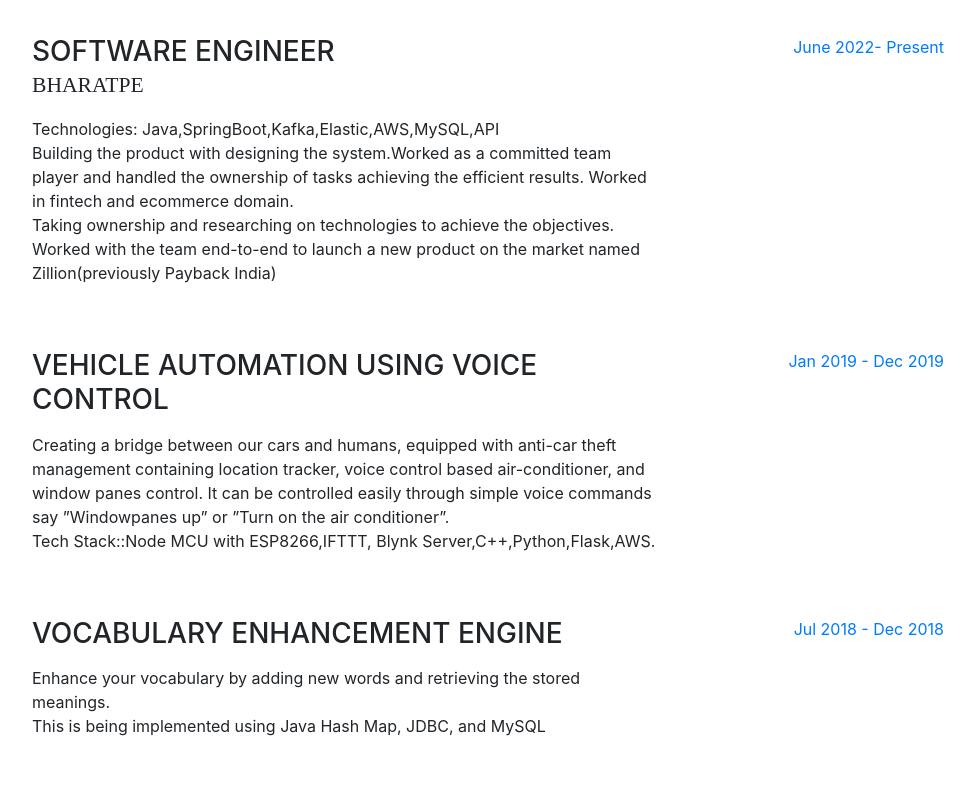
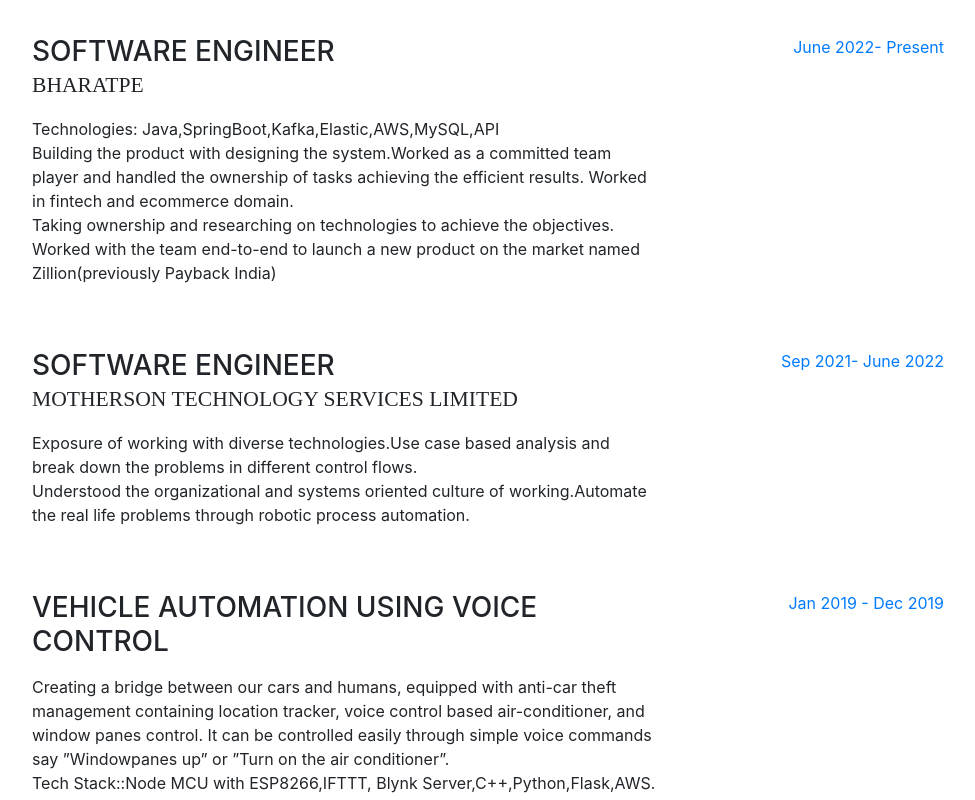
Before and after one commit to onebeing/resumex, a website with bundled scripts: page index.html in a window 1280 px wide. Shown: the part 899-1699 px from the top of the page, without its empty margins (288-1263 px from the left). Built offline with nearby package versions, Linux system fonts and the light colour scheme; a web font is replaced by a local one.

Commit message:
Update index.html

```diff
--- a/index.html
+++ b/index.html
@@ -73,7 +73,7 @@
           </h1>
           <div class="subheading mb-5">Gurugram, India ·
             <a href="mailto: beingdipanshu@gmail.com">beingdipanshu@gmail.com</a>
-            <a href="tel: 7988-378-475">   7988378475</a>
+            <a href="tel: 7988-378-475">&npsp;&npsp; 7988378475</a>
           </div>
           <p class="mb-5">The learning process of a task motivates me in exploring the new dimensions of life. An inquisitive person, a problem solver, and a team player. I am always willing to dive deep into problems for a novel solution. Stays a self-motivated and insightful person while working on my things. Experienced in working on startup products where I curated things from end to end.</p>
           <p>Apart from being a developer, I enjoy most of my time being outdoors. I enjoy mountain hiking and rafting.</p>
@@ -130,6 +130,18 @@
             </div>
             <div class="resume-date text-md-right">
               <span class="text-primary">June 2022- Present</span>
+            </div>
+          </div>
+
+          <div class="resume-item d-flex flex-column flex-md-row mb-5">
+            <div class="resume-content mr-auto">
+              <h3 class="mb-0">Software Engineer</h3>
+              <div class="subheading mb-3">Motherson Technology Services Limited</div>
+              <p> Exposure of working with diverse technologies.Use case based analysis and  break down the problems in different control flows.
+                <br>Understood the organizational and systems oriented culture of working.Automate the real life problems through robotic process automation.</p>
+            </div>
+            <div class="resume-date text-md-right">
+              <span class="text-primary">Sep 2021- June 2022</span>
             </div>
           </div>
 
```
